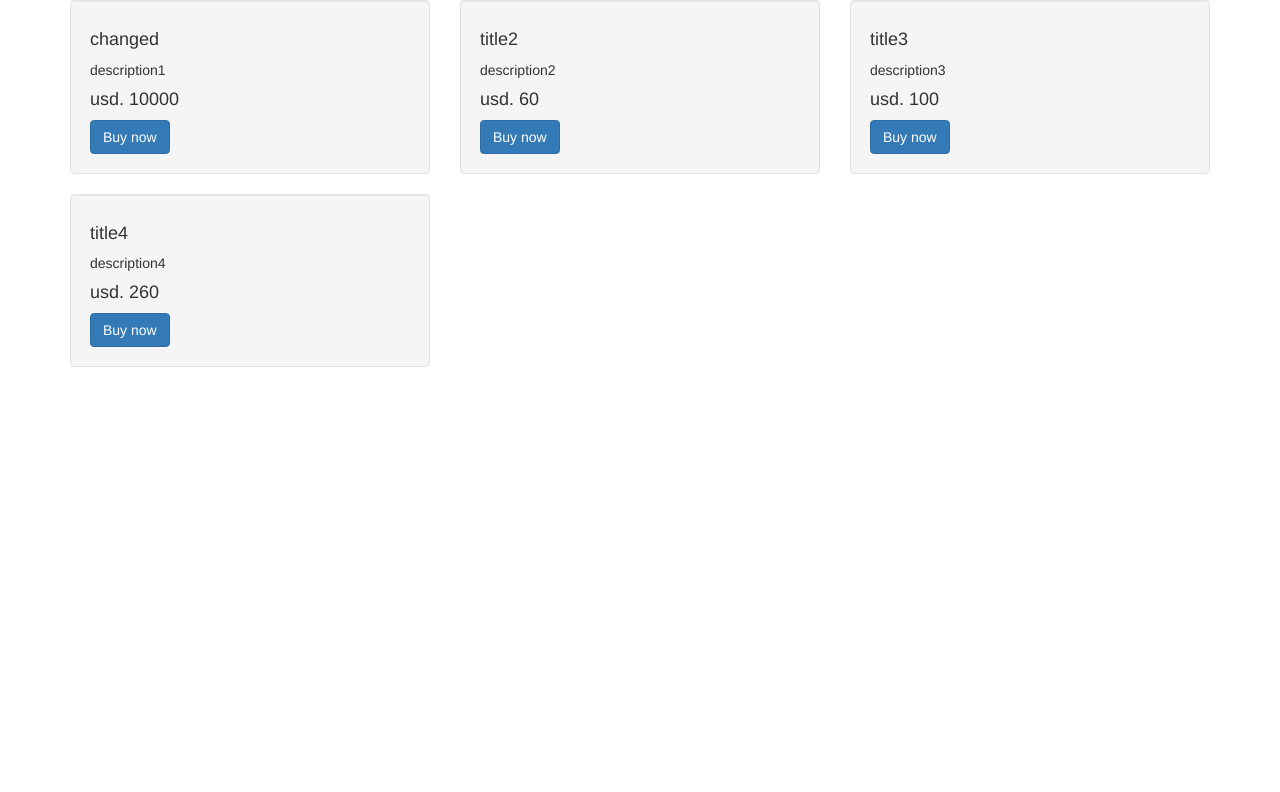
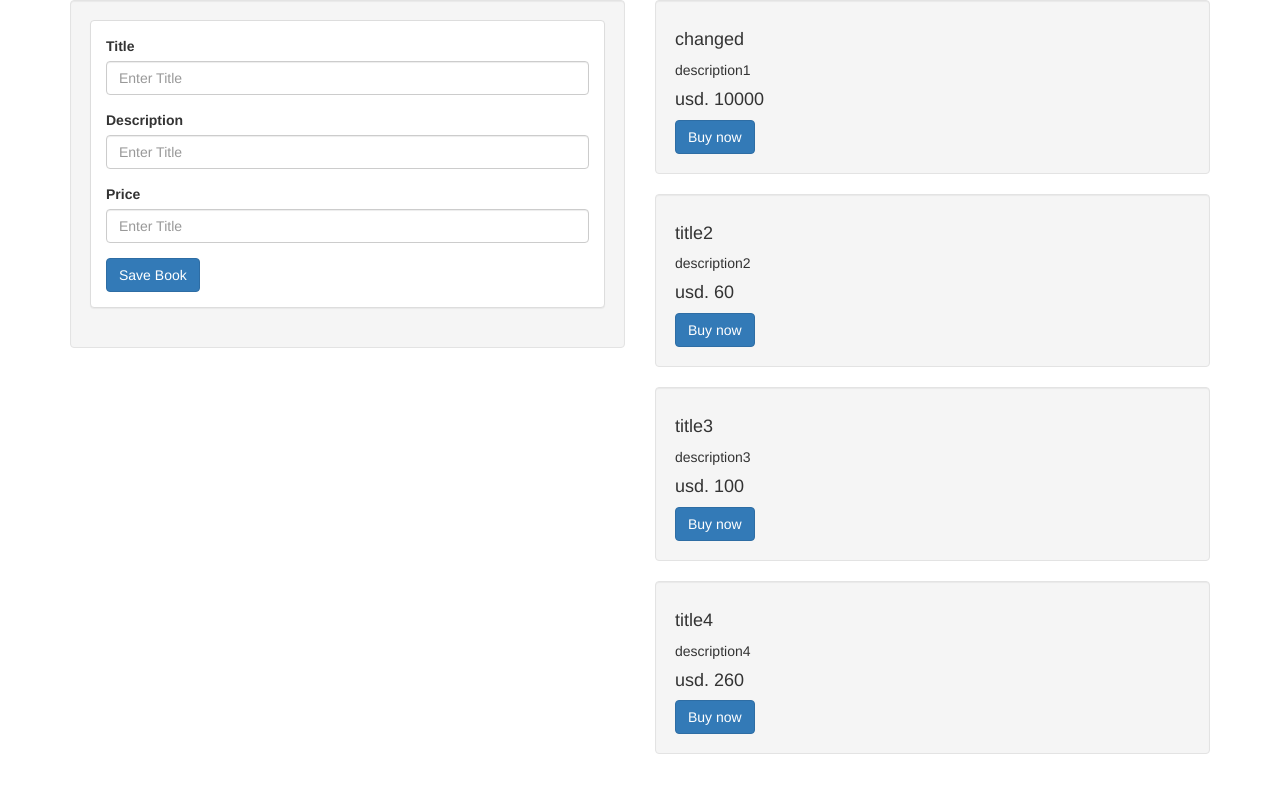
Before and after one commit to superyusuke/reactReduxNodeExpressShoppingCart, a React (Create React App) app in the folder client/: page / in a window 1280 px wide. Shown: the top 792 px of the page. Built offline with nearby package versions, Linux system fonts and the light colour scheme.

Commit message:
本追加フォームの作成

```diff
--- a/client/src/App.js
+++ /dev/null
@@ -1,6 +0,0 @@
-import React from 'react';
-import './App.css';
-
-const App = () => <h2>App</h2>
-
-export default App;
--- /dev/null
+++ b/client/src/components/pages/BookForm.js
@@ -0,0 +1,61 @@
+import React from 'react';
+import {connect} from 'react-redux';
+import {
+  Well,
+  Button,
+  FormGroup,
+  FormControl,
+  ControlLabel,
+  Panel,
+} from 'react-bootstrap';
+
+import {postBooks} from '../../actions/bookActions'
+
+class BookForm extends React.Component {
+  render() {
+    return (
+        <Well>
+          <Panel>
+            <Panel.Body>
+              <FormGroup controlId="title">
+                <ControlLabel>Title</ControlLabel>
+                <FormControl inputRef={
+                  ref => {this.title = ref;}} type="text" placeholder="Enter Title"/>
+              </FormGroup>
+              <FormGroup controlId="title">
+                <ControlLabel>Description</ControlLabel>
+                <FormControl inputRef={
+                  ref => {this.description = ref;}} type="text" placeholder="Enter Title"/>
+              </FormGroup>
+              <FormGroup controlId="title">
+                <ControlLabel>Price</ControlLabel>
+                <FormControl inputRef={
+                  ref => {this.price = ref;}} type="text" placeholder="Enter Title"/>
+              </FormGroup>
+              <Button onClick={this.handelSubmit} bsStyle='primary'>
+                Save Book
+              </Button>
+            </Panel.Body>
+          </Panel>
+        </Well>);
+  }
+
+  handelSubmit = () => {
+    const title = this.title.value;
+    const description = this.description.value;
+    const price = this.price.value;
+    const bookToPost = [
+      {title, description, price},
+    ];
+
+    this.props.postBook(bookToPost)
+  };
+}
+
+const mapDispatchToProps = dispatch => {
+  return {
+    postBook: (books) => dispatch(postBooks(books)),
+  };
+};
+
+export default connect(null, mapDispatchToProps)(BookForm);
--- a/client/src/components/pages/BookItem.js
+++ b/client/src/components/pages/BookItem.js
@@ -1,19 +1,15 @@
 import React from 'react';
-import {Row, Col, Well, Button} from 'react-bootstrap';
+import {Well, Button} from 'react-bootstrap';
 
 class BookItem extends React.Component {
   render() {
     const {title, description, price} = this.props;
     return (
         <Well>
-          <Row>
-            <Col xs={12}>
-              <h4>{title}</h4>
-              <p>{description}</p>
-              <h4>usd. {price}</h4>
-              <Button bsStyle='primary'>Buy now</Button>
-            </Col>
-          </Row>
+          <h4>{title}</h4>
+          <p>{description}</p>
+          <h4>usd. {price}</h4>
+          <Button bsStyle='primary'>Buy now</Button>
         </Well>
     );
   }
--- a/client/src/components/pages/BookList.js
+++ b/client/src/components/pages/BookList.js
@@ -1,22 +1,25 @@
 import React from 'react';
 import BookItem from './BookItem';
+import BookForm from './BookForm';
+
 import {Grid, Col, Row} from 'react-bootstrap';
 import {connect} from 'react-redux';
 
 class BookList extends React.Component {
   render() {
     const bookList = this.props.books.map(book => {
-      return (
-          <Col key={book.id}  xs={12} sm={6} md={4}>
-            <BookItem {...book}/>
-          </Col>
-      );
+      return (<BookItem key={book.id}  {...book}/>);
     });
 
     return (
         <Grid>
           <Row>
-            {bookList}
+            <Col xs={12} sm={6}>
+              <BookForm/>
+            </Col>
+            <Col xs={12} sm={6}>
+              {bookList}
+            </Col>
           </Row>
         </Grid>
     );
--- a/client/src/index.js
+++ b/client/src/index.js
@@ -4,10 +4,9 @@ import {createStore, applyMiddleware} from 'redux';
 import {composeWithDevTools} from 'redux-devtools-extension';
 import {Provider} from 'react-redux';
 import logger from 'redux-logger';
-import App from './App';
 import BookList from './components/pages/BookList';
 import rootReducer from './reducers';
-import {postBooks, updateBook, deleteBook} from './actions/bookActions';
+import {postBooks, updateBook} from './actions/bookActions';
 import {addToCart} from './actions/cartActions';
 import registerServiceWorker from './registerServiceWorker';
 
```
